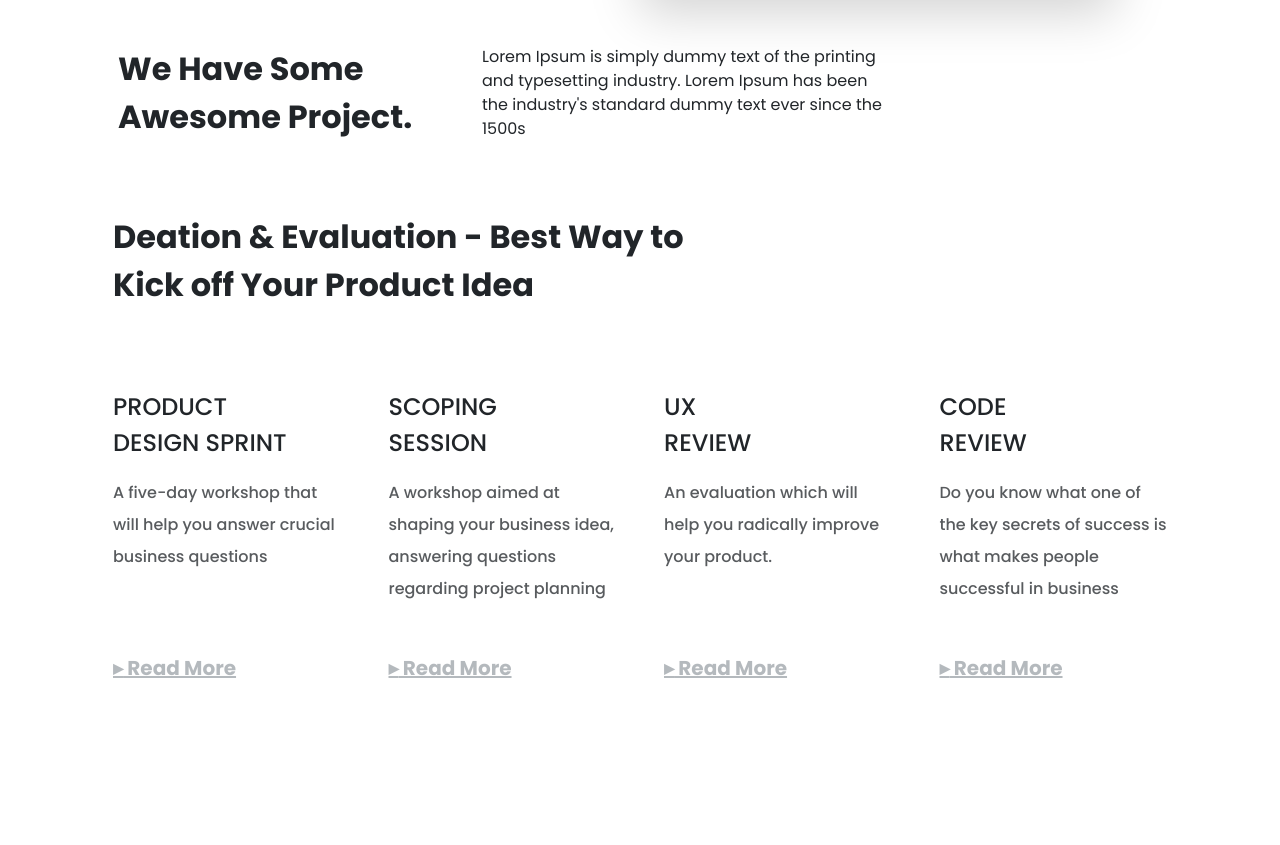
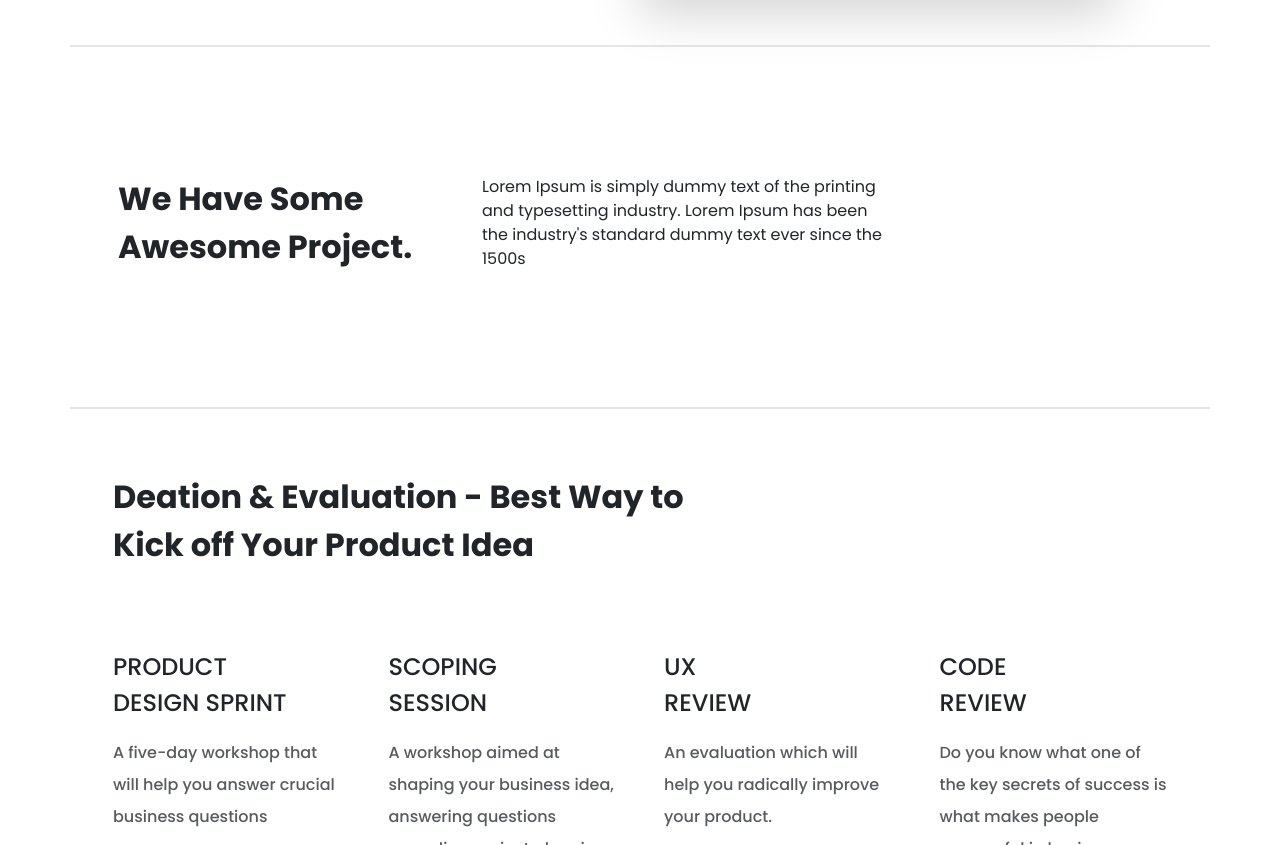
Before and after one commit to TatjanaBezkorovaina/Beetroot, a plain HTML site: page index.html in a window 1280 px wide. Shown: the part 1357-2202 px from the top of the page. Drawn offline with nearby package versions, Linux system fonts and the light colour scheme.

Commit message:
add borders in section projects

```diff
--- a/scss/_variables.scss
+++ b/scss/_variables.scss
@@ -3,6 +3,7 @@ $c-white: #ffff;
 $c-yellow: #ffd723;
 $c-grey: #b6c197;
 $c-light-grey: #fafafa;
+$c-dark-green: #d4d6d4;
 
 // Fonts
 $f-poppins: "Poppins", sans-serif;
--- a/scss/components/_index.scss
+++ b/scss/components/_index.scss
@@ -4,3 +4,4 @@
 @import "./partners";
 @import "./get-started";
 @import "./services";
+@import "./projects";
--- /dev/null
+++ b/scss/components/_projects.scss
@@ -0,0 +1,6 @@
+.c-projects {
+  border-top: 2px solid rgba(0, 0, 0, 0.1);
+  border-bottom: 2px solid rgba(0, 0, 0, 0.1);
+  padding-top: 10%;
+  padding-bottom: 10%;
+}
```
Also changed, not shown: main.css.
